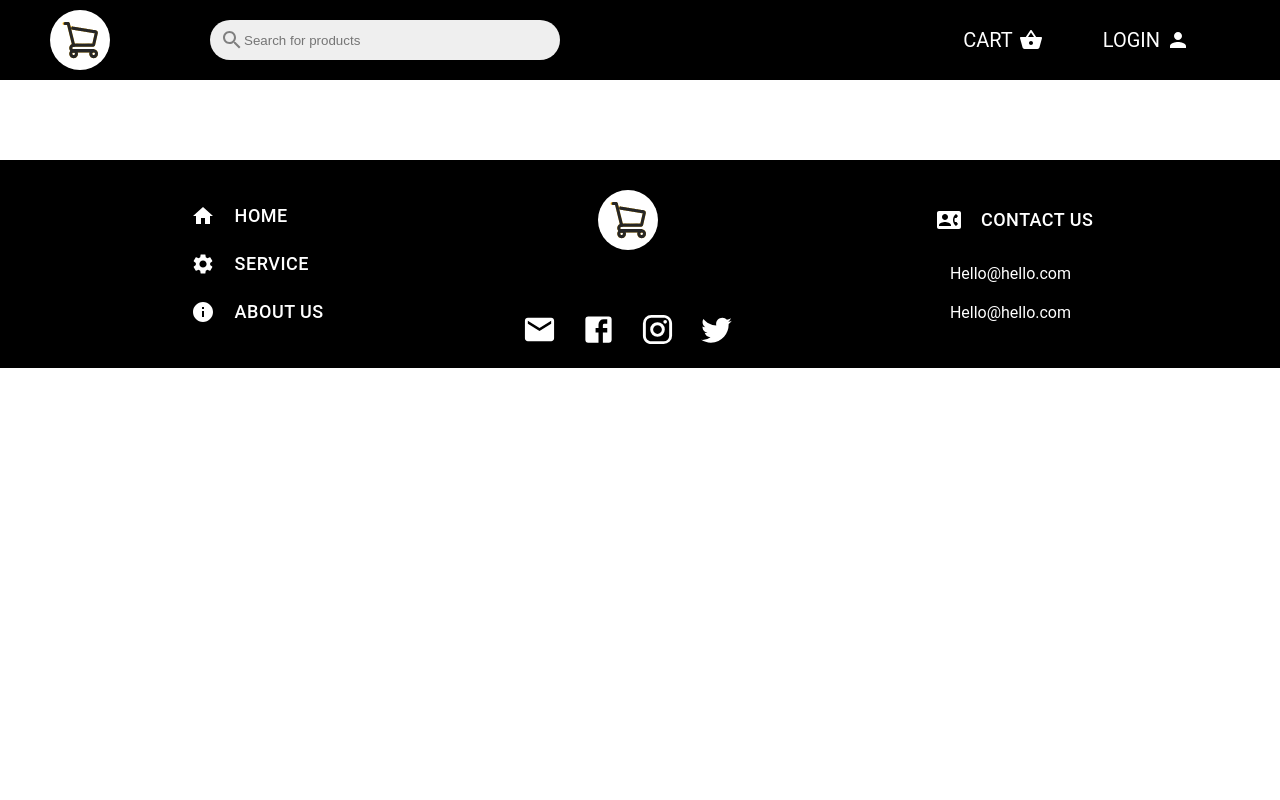
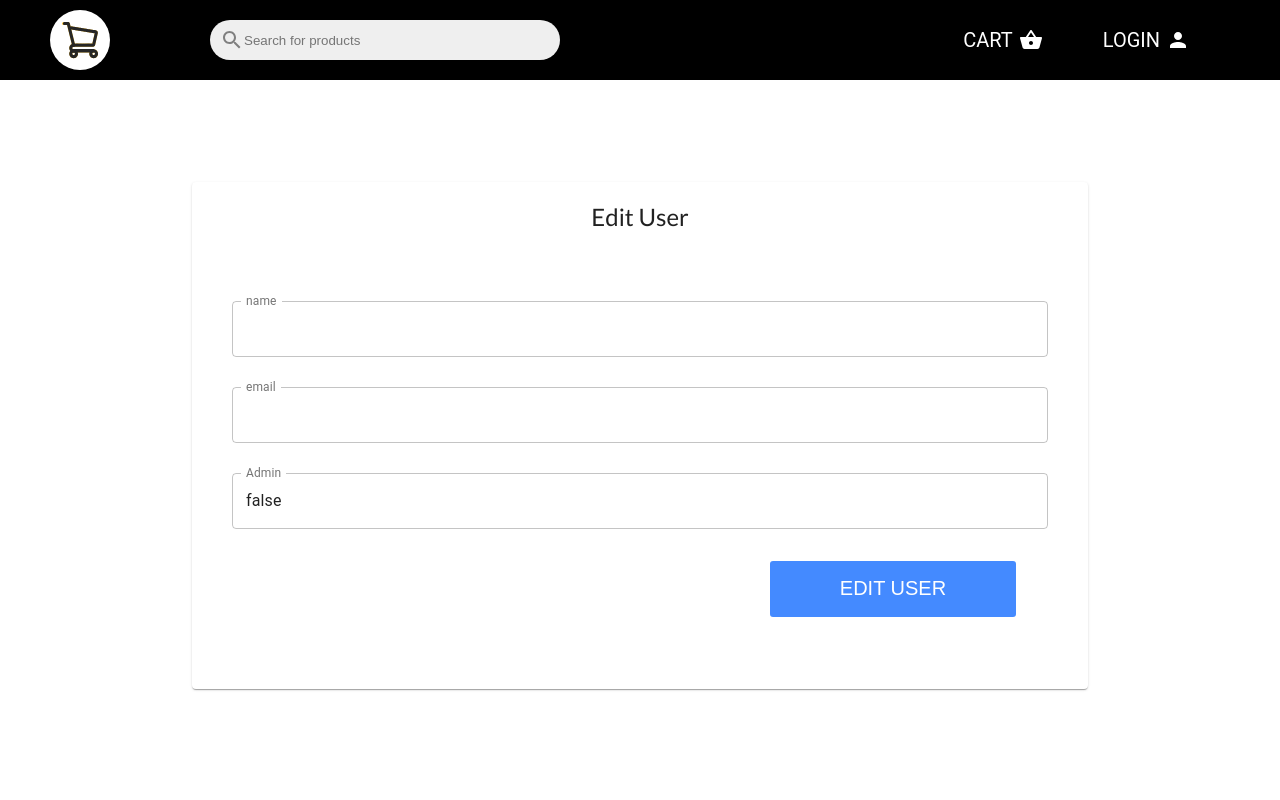
Before and after one commit to MohamedAhmed122/Ecommerce-Mern, a React (Create React App) app in the folder client/: page /admin/users/1/edit in a window 1280 px wide. Shown: the top 800 px of the page. Built offline with nearby package versions, Linux system fonts and the light colour scheme; a web font is replaced by a local one.

Commit message:
Create the USerEdit Page

```diff
--- a/client/src/App.js
+++ b/client/src/App.js
@@ -14,6 +14,7 @@ import PaymentPage from './App/Pages/PaymentPage/PaymentPage';
 import PlaceOrderPage from './App/Pages/PlaceOrderPage/PlaceOrderPage';
 import OrderPage from './App/Pages/OrderPage/OrderPage';
 import UsersPage from './App/Pages/Admins/UsersPage/UsersPage';
+import EditUserPage from './App/Pages/EditUserPage/EditUserPage';
 
 function App() {
   return (
@@ -31,6 +32,7 @@ function App() {
             <Route path='/placeOrder' component={PlaceOrderPage} />
             <Route path='/orders/:id' component={OrderPage} />
             <Route path='/admin/userList' component={UsersPage} />
+            <Route path='/admin/users/:id/edit' component={EditUserPage} />
           </Switch>
         <Footer />
 
--- /dev/null
+++ b/client/src/App/Pages/EditUserPage/EditUserPage.jsx
@@ -0,0 +1,61 @@
+import React from 'react'
+
+import{ Formik, Form } from 'formik'
+import * as Yup from 'yup'
+
+import CustomButton from '../../Components/CustomButton/CustomButton'
+import FromText from '../../Components/Forms/FromText';
+
+import { Card } from '@material-ui/core';
+
+import {useDispatch, useSelector } from 'react-redux'
+import { useParams } from 'react-router-dom'
+
+
+const validationSchema = Yup.object({
+    name: Yup.string(),
+    email: Yup.string().email(),
+
+  });
+
+
+export default function EditUserPage() {
+
+    const dispatch = useDispatch()
+    const { id } = useParams()
+
+
+    return (
+        <div className='login_screen'>
+            <Card className="card_register">
+                <h1>Edit User</h1>
+                <div className='login_form_container'>
+
+                    <Formik
+                        initialValues={{name: '',email:'', isAdmin: false}}
+                        validationSchema={validationSchema}
+                        onSubmit={(values) =>{
+                        console.log(values)
+                        }}
+                    >
+                        {({ dirty,isSubmitting, isValid })=>(
+                            <Form>
+                                <FromText  label="name"   name='name' />
+                                <FromText  label="email"   name='email' />
+                                <FromText  label="Admin"   name='isAdmin' />
+                                <div className='btn'>
+                                    <CustomButton
+                                        disabled={!dirty || !isValid || isSubmitting}
+                                        inverted
+                                        type='submit'
+                                        title='Edit User'
+                                        />
+                                </div>
+                            </Form>
+                        )}
+                    </Formik>
+                </div>
+            </Card>
+        </div>
+    )
+}
```
Also changed, not shown: client/src/App/Redux/Admin/Admin-users/AdminUserAction.js (added), client/src/App/Redux/Admin/Admin-users/AdminUserReducer.js (added), client/src/App/Redux/Admin/Admin-users/AdminUserTypes.js (added), 2 other files (tests, documents, lock files or other folders).
